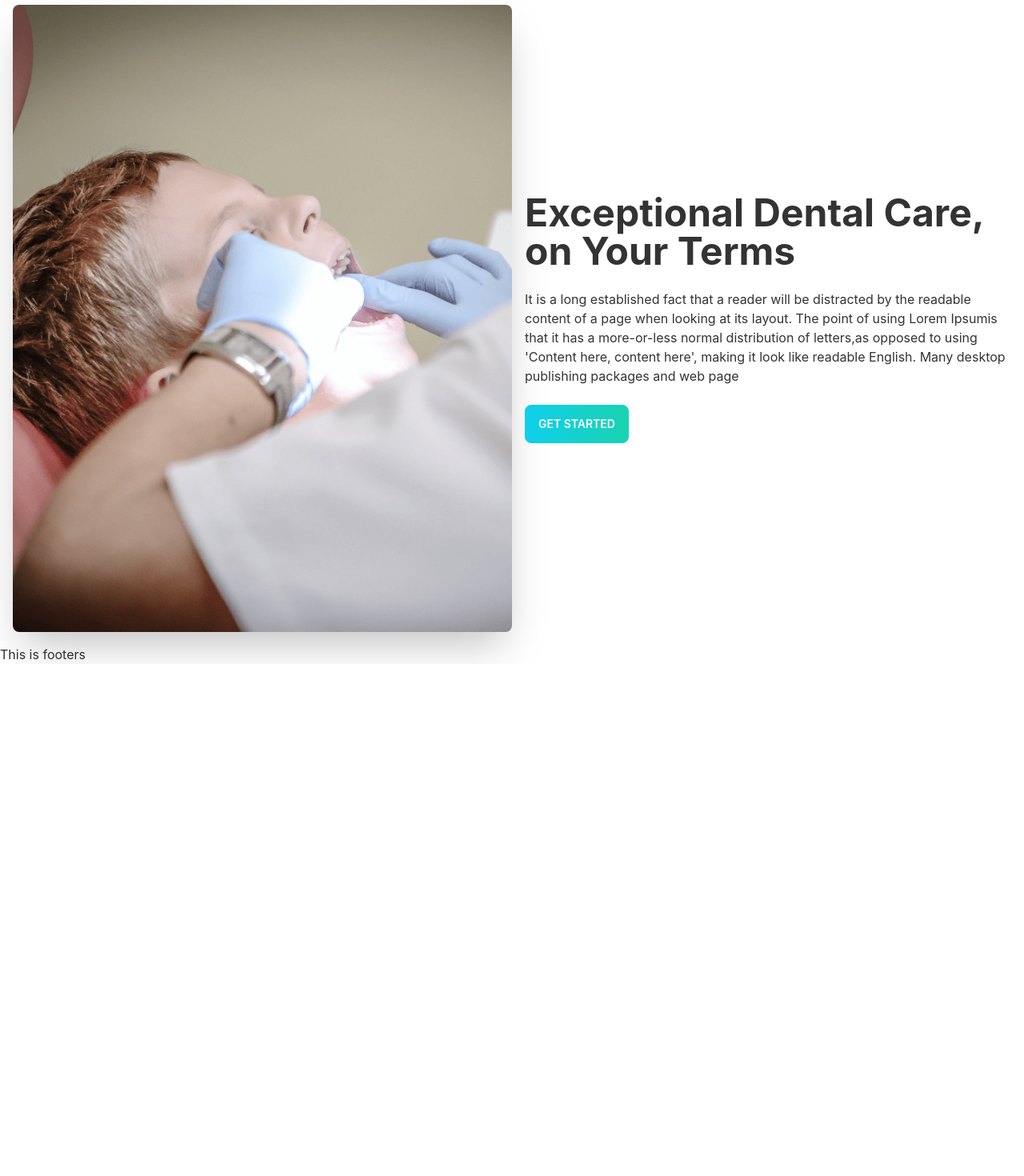
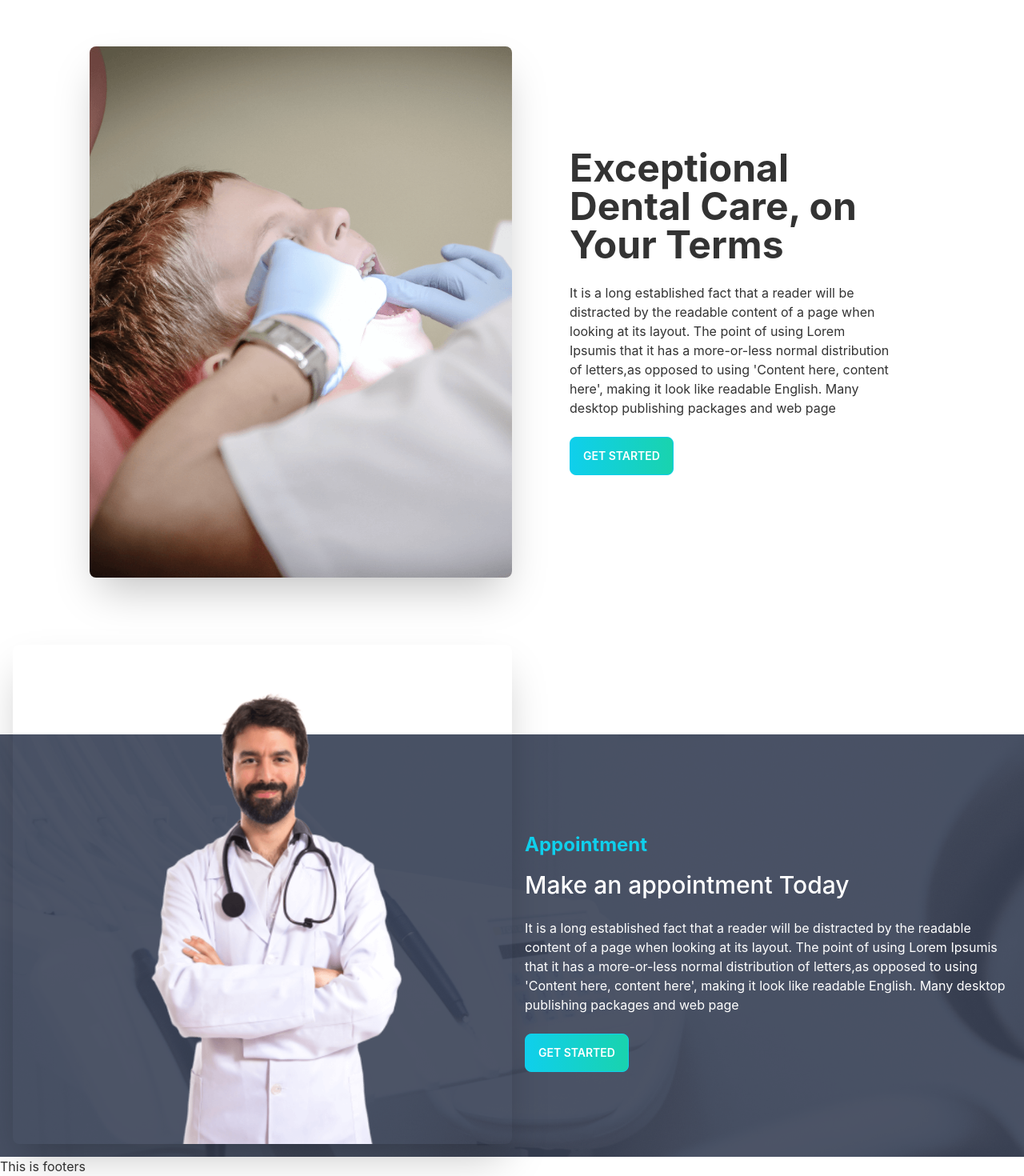
Before and after one commit to tahdiislam/doctors-portal, a React (Vite) app: page / in a window 1280 px wide. Shown: the part 1725-3195 px from the top of the page at 80% size. Before the commit the page ends 2555 px from the top, so only its background shows below. Built offline with nearby package versions, Linux system fonts and the light colour scheme.

Commit message:
add appointment area

```diff
--- /dev/null
+++ b/src/Pages/Home/Component/Appointment/Appointment.jsx
@@ -0,0 +1,24 @@
+import React from 'react';
+import PrimaryBtn from '../../../../Component/PrimaryBtn';
+import bgImg from "../../../../assets/images/appointment.png"
+import doctors from "../../../../assets/images/doctor.png"
+
+const Appointment = () => {
+    return (
+        <section className='mt-32' style={{background: `url(${bgImg})`}}>
+            <div className="hero">
+                <div className="hero-content flex-col lg:flex-row">
+                    <img src={doctors} className="-mt-32  w-1/2 rounded-lg shadow-2xl" />
+                    <div className='w-1/2 text-white'>
+                        <h1 className='text-primary font-bold my-4 text-2xl'>Appointment</h1>
+                        <h1 className="text-3xl font-medium">Make an appointment Today</h1>
+                        <p className="py-6">It is a long established fact that a reader will be distracted by the readable content of a page when looking at its layout. The point of using Lorem Ipsumis that it has a more-or-less normal distribution of letters,as opposed to using 'Content here, content here', making it look like readable English. Many desktop publishing packages and web page</p>
+                        <PrimaryBtn>Get Started</PrimaryBtn>
+                    </div>
+                </div>
+            </div>
+        </section>
+    );
+};
+
+export default Appointment;
--- a/src/Pages/Home/Component/Treatment1.jsx
+++ b/src/Pages/Home/Component/Treatment1.jsx
@@ -4,11 +4,11 @@ import treatment from "../../../assets/images/treatment.png"
 
 const Treatment1 = () => {
     return (
-        <div>
+        <div className='mx-24'>
             <div className="hero min-h-screen">
                 <div className="hero-content flex-col lg:flex-row">
                     <img src={treatment} className="w-1/2 rounded-lg shadow-2xl" />
-                    <div className='w-1/2'>
+                    <div className='w-1/2 px-14'>
                         <h1 className="text-5xl font-bold">Exceptional Dental Care, on Your Terms</h1>
                         <p className="py-6">It is a long established fact that a reader will be distracted by the readable content of a page when looking at its layout. The point of using Lorem Ipsumis that it has a more-or-less normal distribution of letters,as opposed to using 'Content here, content here', making it look like readable English. Many desktop publishing packages and web page</p>
                         <PrimaryBtn>Get Started</PrimaryBtn>
--- a/src/Pages/Home/Home.jsx
+++ b/src/Pages/Home/Home.jsx
@@ -1,4 +1,5 @@
 import React from 'react';
+import Appointment from './Component/Appointment/Appointment';
 import Contacts from './Component/Contacts/Contacts';
 import Services from './Component/Services/Services';
 import TopBanner from './Component/TopBanner';
@@ -11,6 +12,7 @@ const Home = () => {
       <Contacts />
       <Services />
       <Treatment1/>
+      <Appointment/>
     </div>
   );
 };
```
